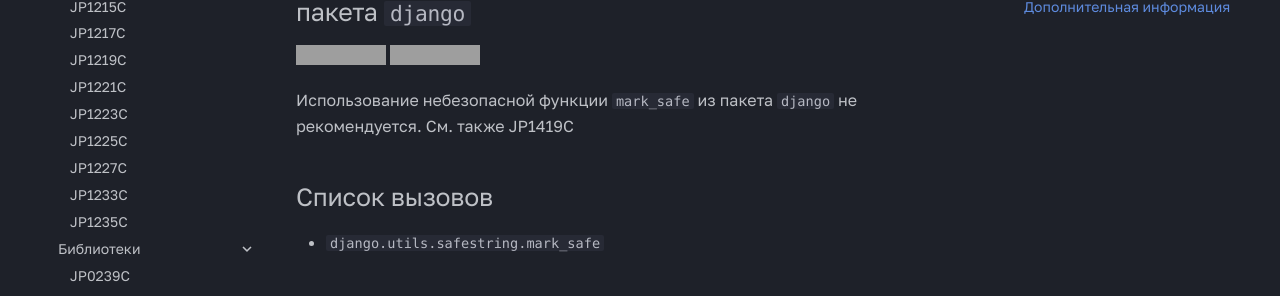
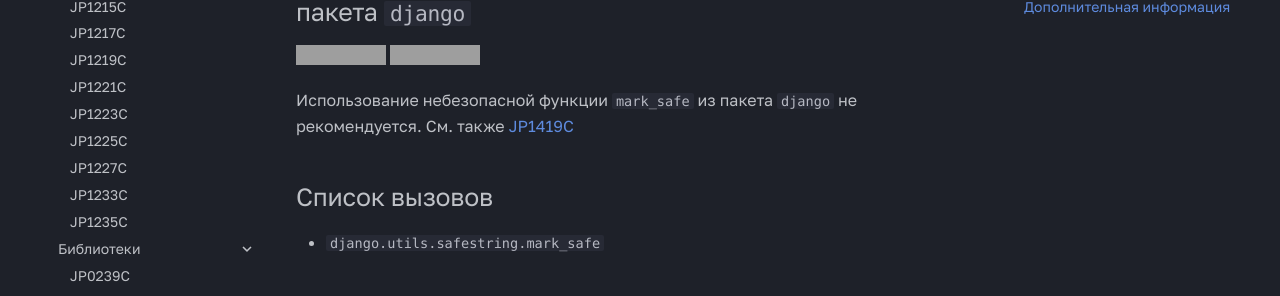
Before and after one commit to jethub-tech/docs.jethub.pro, an MkDocs documentation site: the page built from docs/python/special/call/JP0629B-функции_mark_safe_из_django.md, in a window 1280 px wide. Shown: the part 269-565 px from the top of the page. Built offline with MkDocs 1.6.1 and Material for MkDocs 9.7.7, drawn with Linux system fonts in a browser that asks for light colours; some web fonts are replaced; some of the changed lines change nothing that is shown; grey boxes are pictures that could not be loaded.

Commit message:
add cross-link

```diff
--- a/docs/python/special/call/JP0629B-функции_mark_safe_из_django.md
+++ b/docs/python/special/call/JP0629B-функции_mark_safe_из_django.md
@@ -4,7 +4,7 @@
 ![Static Badge](https://img.shields.io/badge/%D0%A1%D1%82%D0%B5%D0%BF%D0%B5%D0%BD%D1%8C%20%D0%BA%D1%80%D0%B8%D1%82%D0%B8%D1%87%D0%BD%D0%BE%D1%81%D1%82%D0%B8-%D1%81%D1%80%D0%B5%D0%B4%D0%BD%D1%8F%D1%8F-orange?style=for-the-badge)
 ![Static Badge](https://img.shields.io/badge/%D0%94%D0%BE%D1%81%D1%82%D0%BE%D0%B2%D0%B5%D1%80%D0%BD%D0%BE%D1%81%D1%82%D1%8C%20%D0%BE%D0%BF%D1%80%D0%B5%D0%B4%D0%B5%D0%BB%D0%B5%D0%BD%D0%B8%D1%8F-%D0%B2%D1%8B%D1%81%D0%BE%D0%BA%D0%B0%D1%8F-crimson?style=for-the-badge)
 
-Использование небезопасной функции `mark_safe` из пакета `django` не рекомендуется. См. также JP1419C
+Использование небезопасной функции `mark_safe` из пакета `django` не рекомендуется. См. также [JP1419C](https://docs.jethub.pro/python/common_errors/calls/libs/JP1419C-django_mark_safe)
 
 ## Список вызовов
 
```
